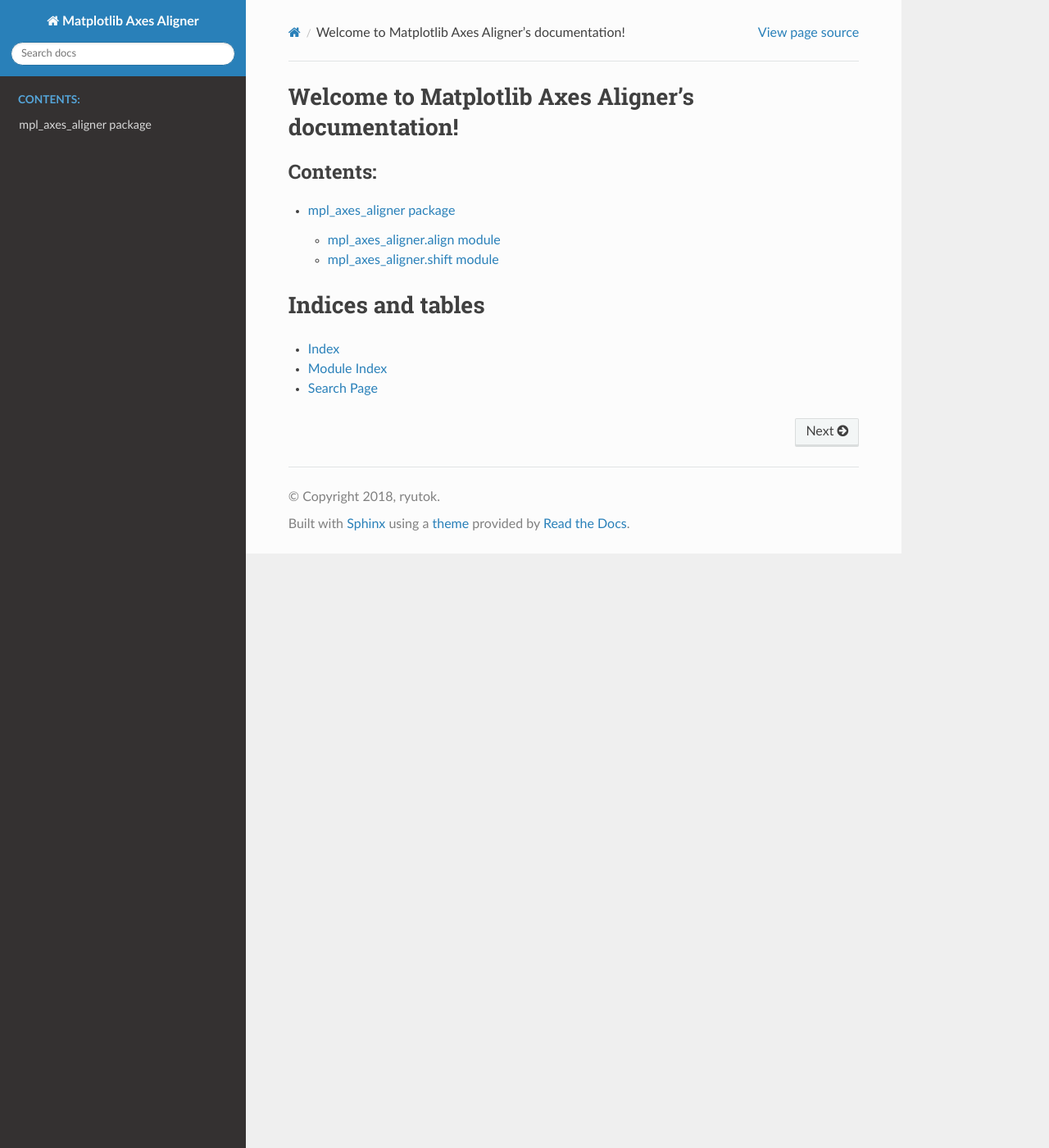
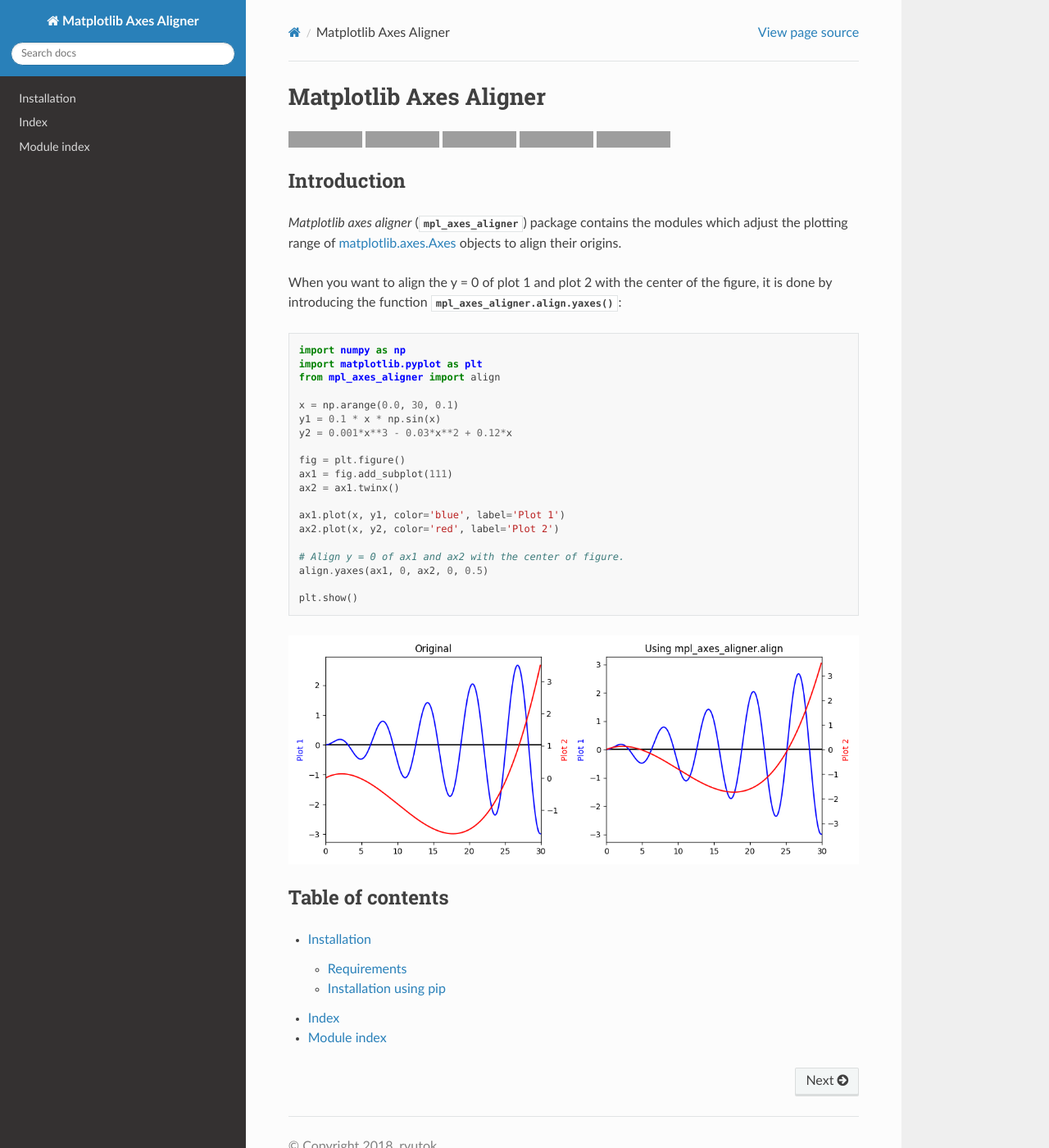
Before and after one commit to ryutok/mpl_axes_aligner, a Sphinx documentation site: the page built from docs/index.rst, in a window 1280 px wide and 1400 px high. Shown: the whole window at 82% size. Built offline with Sphinx 7.4.7 and the Read the Docs theme 2.0.0, drawn with Linux system fonts in a browser that asks for light colours; grey boxes are pictures that could not be loaded.

Commit message:
Modify the document.

```diff
--- /dev/null
+++ b/docs/genindex.rst
@@ -0,0 +1,2 @@
+Index
+=====
--- /dev/null
+++ b/docs/img/intro_plt.py
@@ -0,0 +1,46 @@
+import os
+import sys
+import numpy as np
+import matplotlib.pyplot as plt
+sys.path.insert(0, os.path.abspath('../../'))
+
+from mpl_axes_aligner import align
+
+
+def main():
+    x = np.arange(0.0, 30, 0.1)
+    y1 = 0.1 * x * np.sin(x)
+    y2 = 0.001*x**3 - 0.03*x**2 + 0.12*x
+
+    fig = plt.figure(figsize=(10, 4))
+    ax11 = fig.add_subplot(121)
+    ax12 = ax11.twinx()
+
+    ax11.plot(x, y1, color='blue', label='plot 1')
+    ax12.plot(x, y2, color='red', label='plot 2')
+    ax11.hlines(y=0, xmin=0, xmax=30)
+
+    ax11.set_title('Original')
+    ax11.set_ylabel('Plot 1', color='blue')
+    ax12.set_ylabel('Plot 2', color='red')
+    ax11.set_xlim(0.0, 30.0)
+
+    ax21 = fig.add_subplot(122)
+    ax22 = ax21.twinx()
+
+    ax21.plot(x, y1, color='blue', label='plot 1')
+    ax22.plot(x, y2, color='red', label='plot 2')
+    ax21.hlines(y=0, xmin=0, xmax=30)
+
+    ax21.set_title('Using mpl_axes_aligner.align')
+    ax21.set_ylabel('Plot 1', color='blue')
+    ax22.set_ylabel('Plot 2', color='red')
+    ax21.set_xlim(0.0, 30.0)
+
+    align.yaxes(ax21, 0, ax22, 0, 0.5)
+    plt.tight_layout()
+    plt.savefig("intro_plt.png")
+
+
+if __name__ == '__main__':
+    main()
--- a/docs/index.rst
+++ b/docs/index.rst
@@ -1,22 +1,57 @@
-.. Matplotlib Axes Aligner documentation master file, created by
-   sphinx-quickstart on Thu Nov  1 20:57:06 2018.
-   You can adapt this file completely to your liking, but it should at least
-   contain the root `toctree` directive.
+Matplotlib Axes Aligner
+=======================
 
-Welcome to Matplotlib Axes Aligner's documentation!
-===================================================
+.. image:: https://travis-ci.org/ryutok/mpl_axes_aligner.svg?branch=master
+   :target: https://travis-ci.org/ryutok/mpl_axes_aligner
+.. image:: https://api.codeclimate.com/v1/badges/86a7122db1585d63fcb9/maintainability
+   :target: https://codeclimate.com/github/ryutok/mpl_axes_aligner/maintainability
+   :alt: Maintainability
+.. image:: https://api.codeclimate.com/v1/badges/86a7122db1585d63fcb9/test_coverage
+   :target: https://codeclimate.com/github/ryutok/mpl_axes_aligner/test_coverage
+   :alt: Test Coverage
+.. image:: https://readthedocs.org/projects/matplotlib-axes-aligner/badge/?version=latest
+   :target: https://matplotlib-axes-aligner.readthedocs.io/en/latest/?badge=latest
+   :alt: Documentation Status
+.. image:: http://img.shields.io/badge/license-MIT-blue.svg?style=flat
+   :target: https://github.com/ryutok/mpl_axes_aligner/blob/master/LICENSE
+
+
+Introduction
+------------
+
+*Matplotlib axes aligner* (:py:mod:`mpl_axes_aligner`) package contains the modules which adjust the plotting range of `matplotlib.axes.Axes <https://matplotlib.org/api/axes_api.html#matplotlib.axes.Axes>`_ objects to align their origins.
+
+When you want to align the y = 0 of plot 1 and plot 2 with the center of the figure, it is done by introducing the function :py:func:`mpl_axes_aligner.align.yaxes`::
+
+  import numpy as np
+  import matplotlib.pyplot as plt
+  from mpl_axes_aligner import align
+
+  x = np.arange(0.0, 30, 0.1)
+  y1 = 0.1 * x * np.sin(x)
+  y2 = 0.001*x**3 - 0.03*x**2 + 0.12*x
+
+  fig = plt.figure()
+  ax1 = fig.add_subplot(111)
+  ax2 = ax1.twinx()
+
+  ax1.plot(x, y1, color='blue', label='Plot 1')
+  ax2.plot(x, y2, color='red', label='Plot 2')
+
+  # Align y = 0 of ax1 and ax2 with the center of figure.
+  align.yaxes(ax1, 0, ax2, 0, 0.5)
+
+  plt.show()
+
+.. image:: img/intro_plt.png
+
+
+Table of contents
+-----------------
 
 .. toctree::
-   :maxdepth: 3
-   :caption: Contents:
+   :maxdepth: 2
 
-   mpl_axes_aligner
-
-
-
-Indices and tables
-==================
-
-* :ref:`genindex`
-* :ref:`modindex`
-* :ref:`search`
+   pages/installation
+   genindex
+   py-modindex
--- /dev/null
+++ b/docs/py-modindex.rst
@@ -0,0 +1,2 @@
+Module index
+============
```
Also changed, not shown: docs/mpl_axes_aligner.rst (deleted, +0 -13 lines), docs/pages/installation.rst (added, +15 -0 lines), docs/img/intro_plt.png (added), docs/pages/align.rst (renamed from docs/align.rst), docs/pages/shift.rst (renamed from docs/shift.rst).
